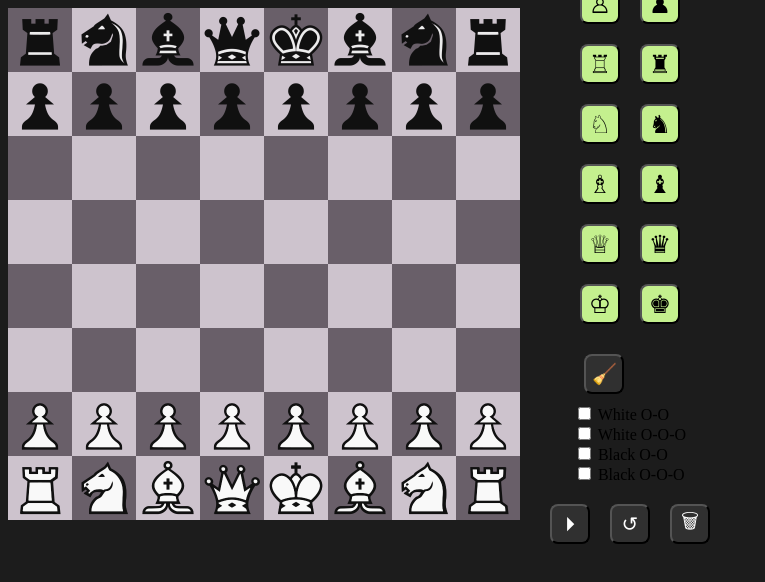
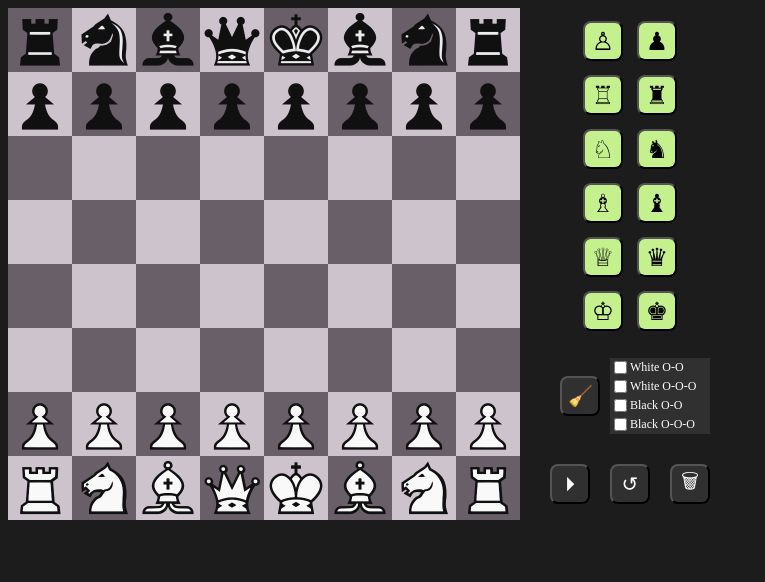
Before and after one commit to Dr-42/chess-book-study, a website built with Vite: page edit.html in a window 1280 px wide. Shown: the whole page, without its empty margins (0-765 px from the left). Built offline with nearby package versions, Linux system fonts and the light colour scheme.

Commit message:
edit board layout

```diff
--- a/edit.html
+++ b/edit.html
@@ -48,15 +48,19 @@
                 <button id="clear_button" class="side_panel_button">🧹</button>
             </div>
             <div class="checkboxes">
-                <div id="white_boxes">
+                <div class="checkbox">
                     <input type="checkbox" id="whiteOO">
                     <label for="whiteOO">White O-O</label><br>
+                </div>
+                <div class="checkbox">
                     <input type="checkbox" id="whiteOOO">
                     <label for="whiteOOO">White O-O-O</label><br>
                 </div>
-                <div id="black_boxes">
+                <div class="checkbox">
                     <input type="checkbox" id="blackOO">
                     <label for="blackOO">Black O-O</label><br>
+                </div>
+                <div class="checkbox">
                     <input type="checkbox" id="blackOOO">
                     <label for="blackOOO">Black O-O-O</label><br>
                 </div>
--- a/src-tauri/tauri.conf.json
+++ b/src-tauri/tauri.conf.json
@@ -49,6 +49,7 @@
         "fullscreen": false,
         "resizable": false,
         "title": "chess-book-study",
+        "alwaysOnTop": true,
         "width": 742,
         "height": 528
       }
--- a/src/css/edit.css
+++ b/src/css/edit.css
@@ -58,10 +58,38 @@ a {
     align-items: center;
 }
 
+.board_settings {
+    display: flex;
+    flex-direction: row;
+    justify-content: center;
+    align-items: center;
+    width: 200px;
+    padding: 10px;
+}
+
+.checkboxes {
+    display: flex;
+    flex-direction: column;
+    justify-content: center;
+    align-items: center;
+    width: 100px;
+    background-color: rgb(48, 48, 48);
+    color: white;
+    font-size: 12px;
+}
+
+.checkbox {
+    display: flex;
+    flex-direction: row;
+    justify-content: left;
+    align-items: center;
+    width: 100%;
+}
+
 .piece_button {
     width: 40px;
     height: 40px;
-    margin: 10px;
+    margin: 7px;
     border-radius: 20%;
     background-color: rgb(196, 240, 142);
     font-size: 25px;
```
